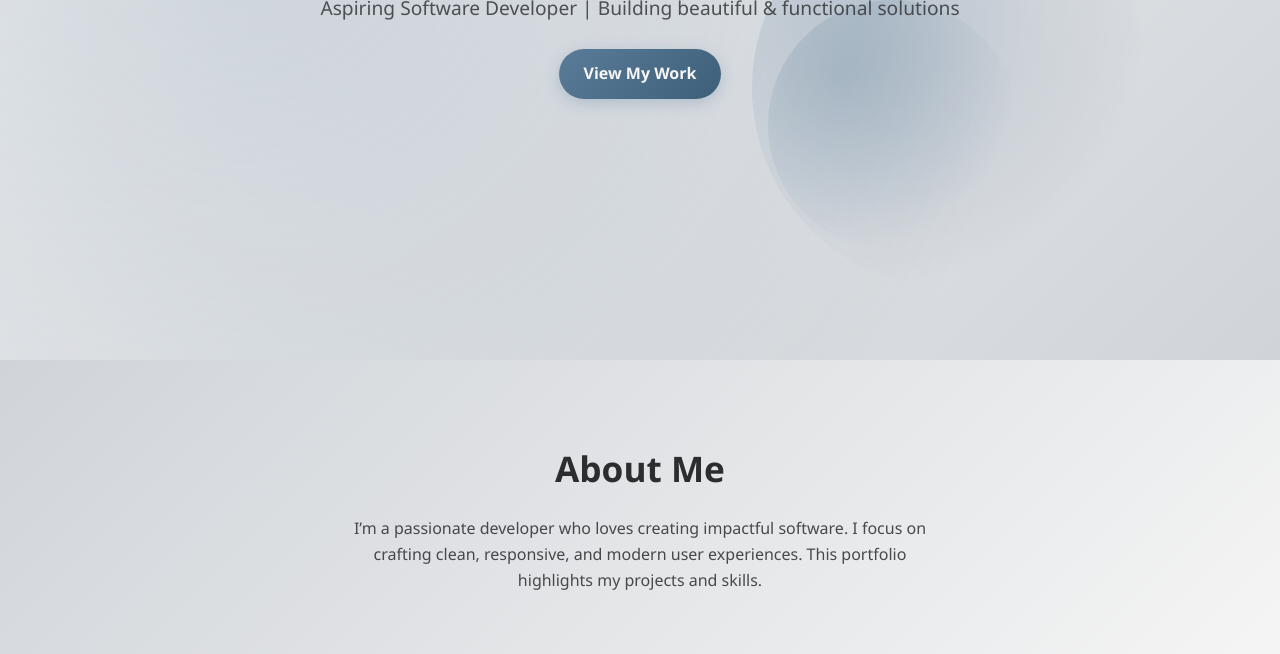
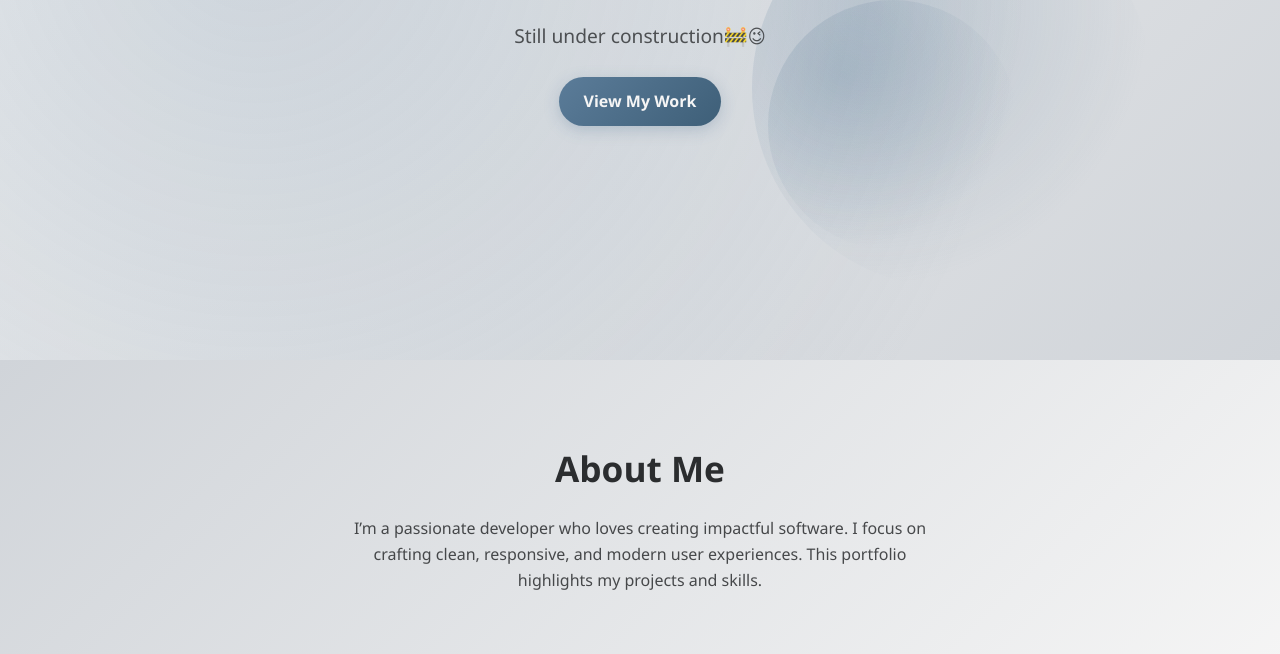
Before and after one commit to kodypope/portfolio, a plain HTML site: page index.html in a window 1280 px wide. Shown: the part 446-1100 px from the top of the page. Drawn offline with Linux system fonts and the light colour scheme.

Commit message:
add construction notice to hero section

```diff
--- a/index.html
+++ b/index.html
@@ -34,6 +34,7 @@
           Aspiring Software Developer | Building beautiful & functional
           solutions
         </p>
+        <p>Still under construction🚧😉</p>
         <a href="#projects" class="btn">View My Work</a>
       </div>
     </section>
```
